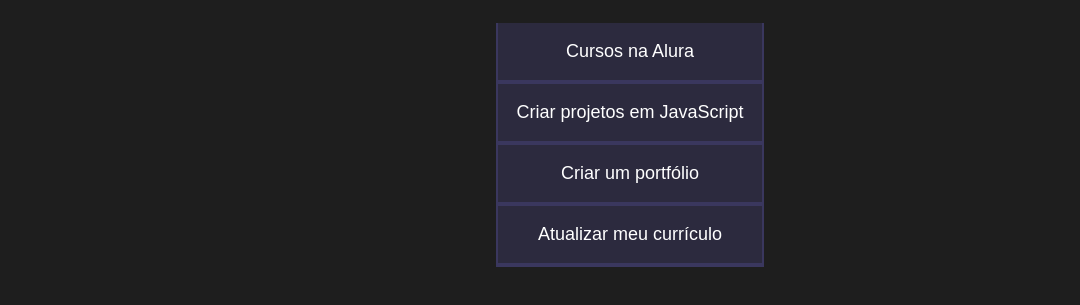
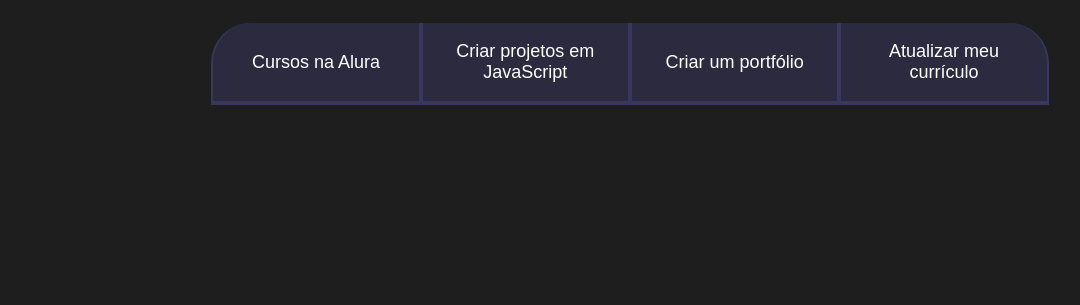
Before and after one commit to kauanacostta/projeto-programa-ao, a plain HTML site: page index.html in a window 1280 px wide. Shown: the part 75-380 px from the top of the page, without its empty margins (10-1090 px from the left). Drawn offline with Linux system fonts and the light colour scheme.

Commit message:
Add files via upload

```diff
--- a/style.css
+++ b/style.css
@@ -51,3 +51,24 @@
     border-right: 2px solid var(--botao-ativo);
     border-top: none;
 }
+
+.botao:first-child {
+    border-radius: 40px 40px 0 0;
+}
+
+.botoes {
+    display: block;
+}
+
+@media screen and (min-width: 768px) {
+    .botoes {
+        display: flex;
+    }
+}
+.botao:first-child {
+    border-radius: 40px 0 0 0;
+}
+
+.botao:last-child {
+    border-radius: 0 40px 0 0;
+}
```
